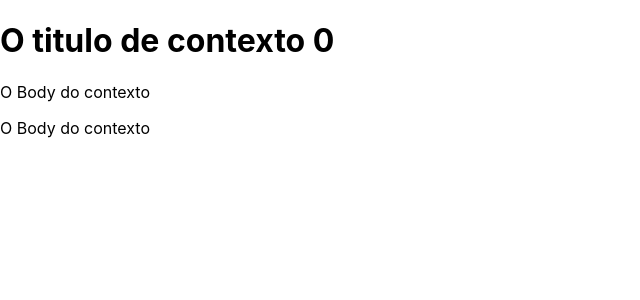
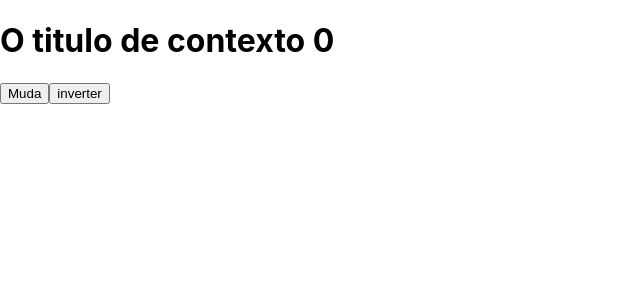
Before and after one commit to MatheusLoeblein/curso-react-2, a React (Create React App) app: page / in a window 1280 px wide. Shown: the top 300 px of the page, without its empty margins (0-640 px from the left). Built offline with nearby package versions, Linux system fonts and the light colour scheme.

Commit message:
Hooks: useReducer

```diff
--- a/src/App.js
+++ b/src/App.js
@@ -1,5 +1,5 @@
+import { useReducer } from 'react';
 import './App.css';
-import React, { useContext, useState } from 'react';
 
 const globalState = {
   title: 'O titulo de contexto',
@@ -7,53 +7,38 @@ const globalState = {
   counter: 0,
 };
 
-const GlobalContext = React.createContext();
-
-// eslint-disable-next-line
-const Div = ({ children }) => {
-  return (
-    <>
-      <H1 />
-      <P />
-    </>
-  );
-};
-
-const H1 = () => {
-  const theContext = useContext(GlobalContext);
-  const {
-    contextState: { title, counter },
-  } = theContext;
-  return (
-    <h1>
-      {title} {counter}
-    </h1>
-  );
-};
-
-const P = () => {
-  const theContext = useContext(GlobalContext);
-  const {
-    contextState: { body },
-
-    setContextState,
-  } = theContext;
-  return (
-    <p
-      onClick={() => setContextState((s) => ({ ...s, counter: s.counter + 1 }))}
-    >
-      {body}
-    </p>
-  );
+const reducer = (state, action) => {
+  switch (action.type) {
+    case 'muda':
+      return { ...state, title: action.payload };
+    case 'inverter': {
+      const { title } = state;
+      return { ...state, title: title.split('').reverse().join('') };
+    }
+  }
+  return { ...state };
 };
 
 function App() {
-  const [contextState, setContextState] = useState(globalState);
+  const [state, dispatch] = useReducer(reducer, globalState);
+  const { counter, title } = state;
   return (
-    <GlobalContext.Provider value={{ contextState, setContextState }}>
-      <Div />
-      <P />
-    </GlobalContext.Provider>
+    <div>
+      <h1>
+        {title} {counter}
+      </h1>
+      <button
+        onClick={() =>
+          dispatch({
+            type: 'muda',
+            payload: new Date().toLocaleString('pt-BR'),
+          })
+        }
+      >
+        Muda
+      </button>
+      <button onClick={() => dispatch({ type: 'inverter' })}>inverter</button>
+    </div>
   );
 }
 
```
